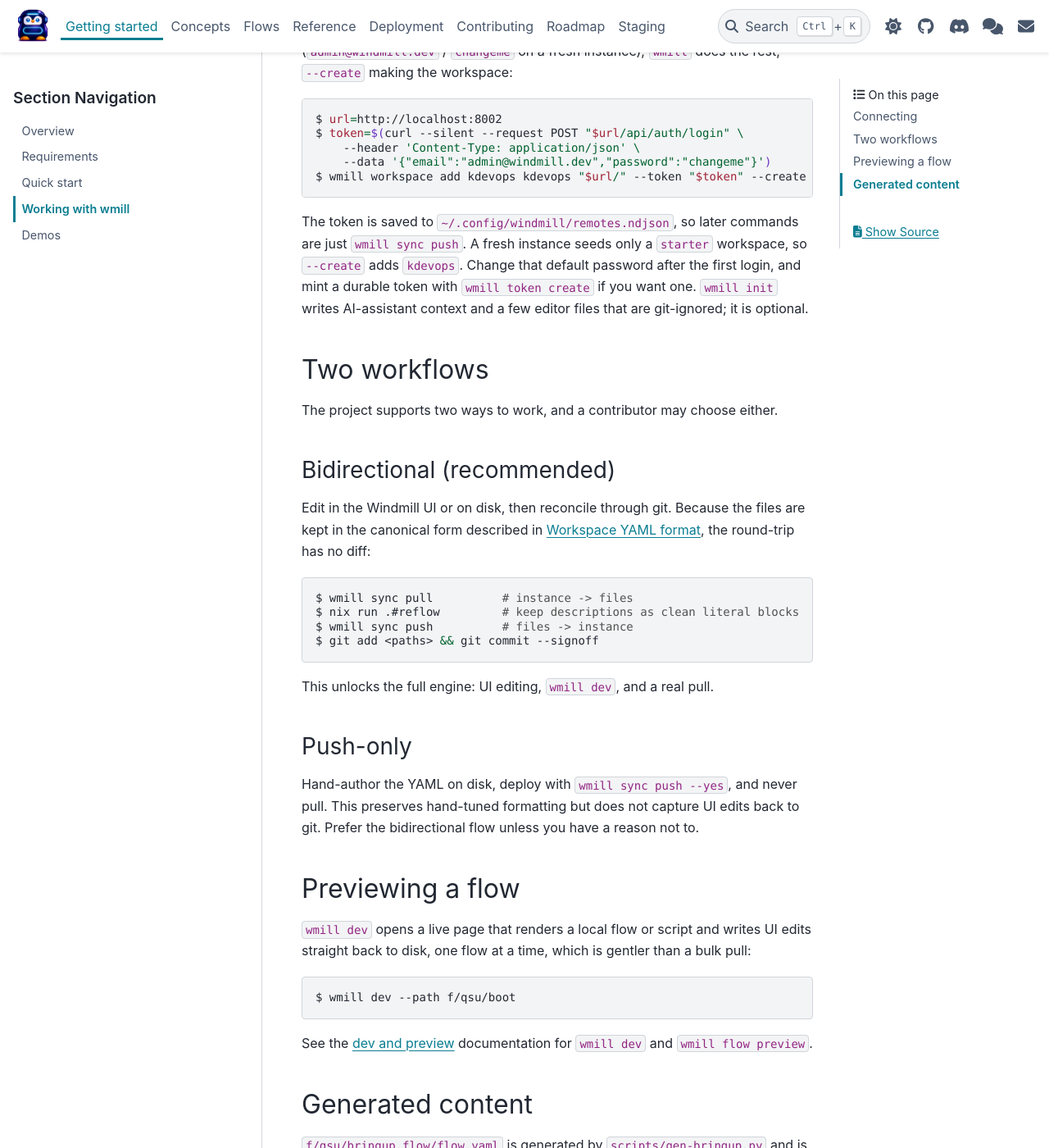
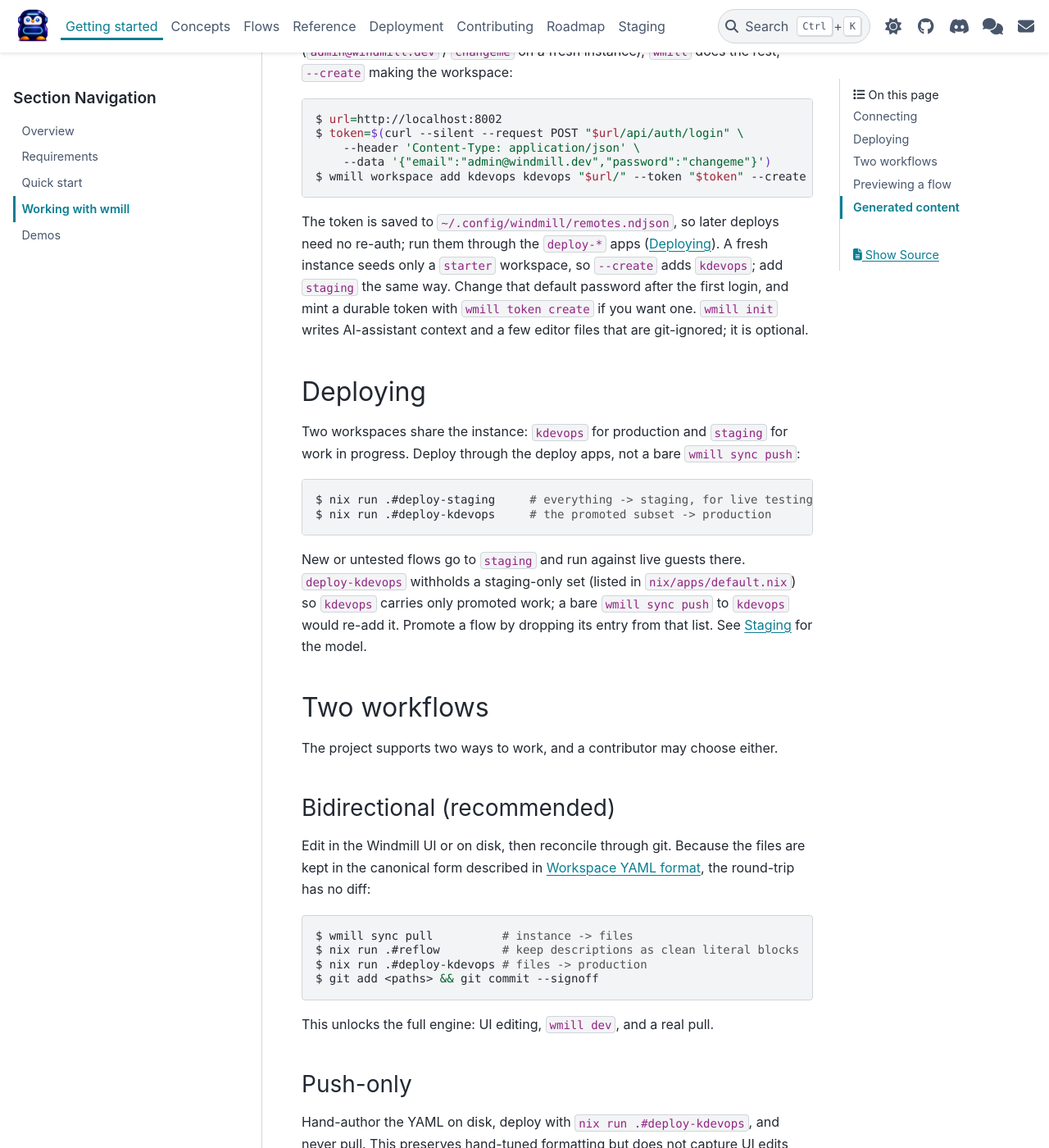
Before and after one commit to dagomez137/kdevops-ng, a Sphinx documentation site: the page built from docs/getting-started/wmill.rst, in a window 1280 px wide and 1400 px high, scrolled down 637 px. Shown: the whole window at 82% size. Built offline with Sphinx 7.4.7 and the PyData theme 0.15.4, drawn with Linux system fonts in a browser that asks for light colours.

Commit message:
docs: route the wmill guide's deploys through the apps
The getting-started wmill page taught a bare `wmill sync push` as the deploy
and named only the `kdevops` workspace, so a reader would push the whole
tree to production and re-add the staging-only flows the prune gate
withholds.

Add a Deploying section that names both workspaces and directs deploys
through the `deploy-staging` and `deploy-kdevops` apps, with the prune gate
and promotion spelled out and a link to the staging page. Route the two
workflow examples and the connect note through the apps too, so nothing on
the page still reaches for a bare push.

Generated-by: Claude AI
Signed-off-by: Daniel Gomez <da.gomez@kernel.org>

```diff
--- a/docs/getting-started/wmill.rst
+++ b/docs/getting-started/wmill.rst
@@ -39,12 +39,31 @@ the workspace:
        --data '{"email":"admin@windmill.dev","password":"changeme"}')
    $ wmill workspace add kdevops kdevops "$url/" --token "$token" --create
 
-The token is saved to ``~/.config/windmill/remotes.ndjson``, so later commands
-are just ``wmill sync push``. A fresh instance seeds only a ``starter``
-workspace, so ``--create`` adds ``kdevops``. Change that default password after
+The token is saved to ``~/.config/windmill/remotes.ndjson``, so later deploys
+need no re-auth; run them through the ``deploy-*`` apps (`Deploying`_). A fresh
+instance seeds only a ``starter`` workspace, so ``--create`` adds ``kdevops``;
+add ``staging`` the same way. Change that default password after
 the first login, and mint a durable token with ``wmill token create`` if you
 want one. ``wmill init`` writes AI-assistant context and a few editor files that
 are git-ignored; it is optional.
+
+Deploying
+=========
+
+Two workspaces share the instance: ``kdevops`` for production and ``staging``
+for work in progress. Deploy through the deploy apps, not a bare
+``wmill sync push``:
+
+.. code-block:: console
+
+   $ nix run .#deploy-staging     # everything -> staging, for live testing
+   $ nix run .#deploy-kdevops     # the promoted subset -> production
+
+New or untested flows go to ``staging`` and run against live guests there.
+``deploy-kdevops`` withholds a staging-only set (listed in
+:src:`nix/apps/default.nix`) so ``kdevops`` carries only promoted work; a bare
+``wmill sync push`` to ``kdevops`` would re-add it. Promote a flow by dropping
+its entry from that list. See :doc:`/staging` for the model.
 
 Two workflows
 =============
@@ -62,7 +81,7 @@ files are kept in the canonical form described in
 
    $ wmill sync pull          # instance -> files
    $ nix run .#reflow         # keep descriptions as clean literal blocks
-   $ wmill sync push          # files -> instance
+   $ nix run .#deploy-kdevops # files -> production
    $ git add <paths> && git commit --signoff
 
 This unlocks the full engine: UI editing, ``wmill dev``, and a real pull.
@@ -70,9 +89,9 @@ This unlocks the full engine: UI editing, ``wmill dev``, and a real pull.
 Push-only
 ---------
 
-Hand-author the YAML on disk, deploy with ``wmill sync push --yes``, and never
-pull. This preserves hand-tuned formatting but does not capture UI edits back
-to git. Prefer the bidirectional flow unless you have a reason not to.
+Hand-author the YAML on disk, deploy with ``nix run .#deploy-kdevops``, and
+never pull. This preserves hand-tuned formatting but does not capture UI edits
+back to git. Prefer the bidirectional flow unless you have a reason not to.
 
 Previewing a flow
 =================
```
